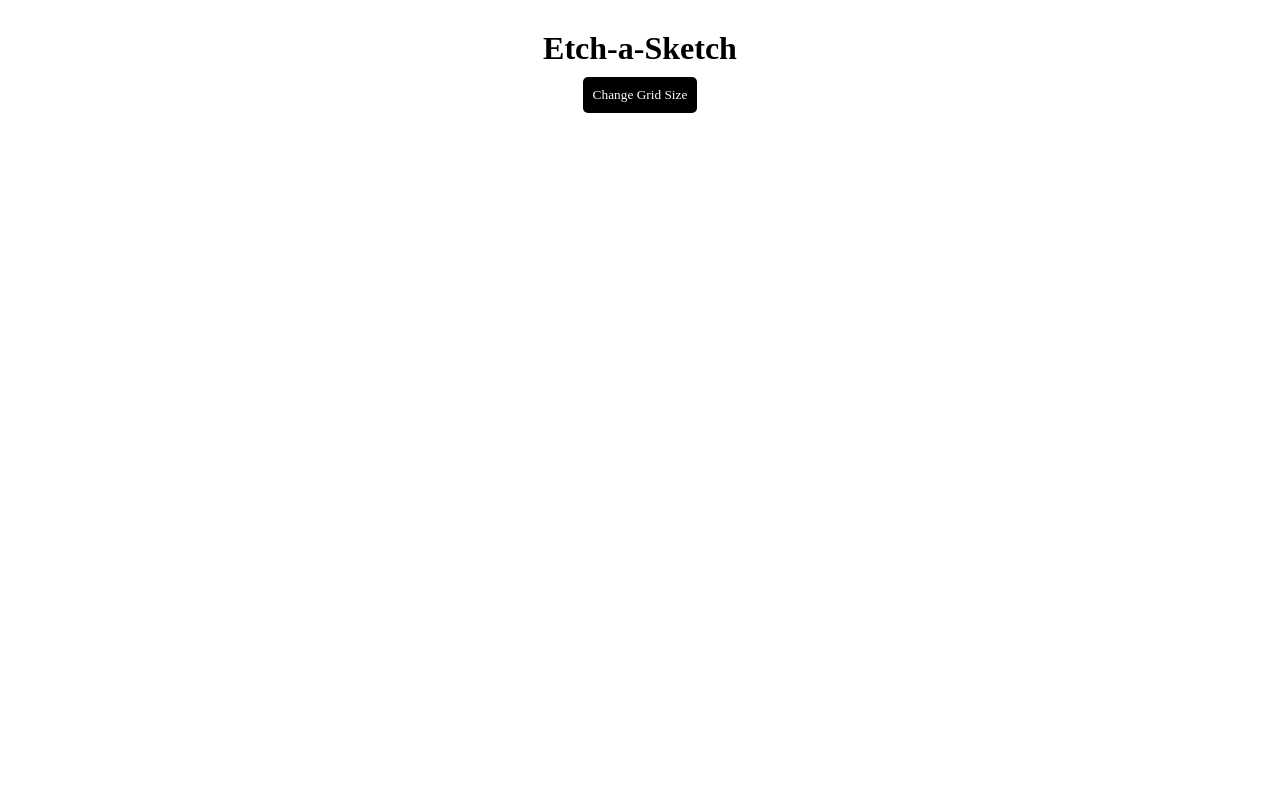
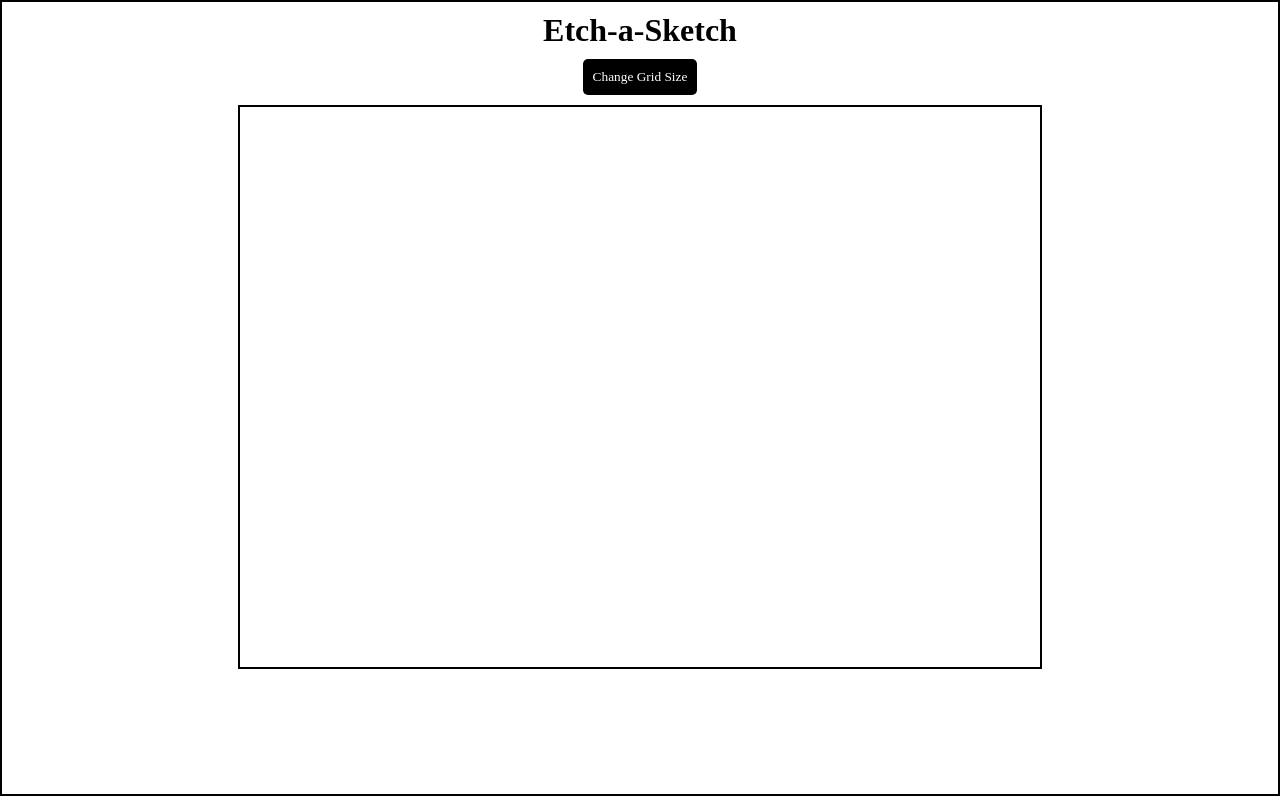
Before and after one commit to NeuronEdge67/Etch-a-Sketch, a plain HTML site: page index.html in a window 1280 px wide. Drawn offline with Linux system fonts and the light colour scheme; a web font is replaced by a local one.

Commit message:
started working on js part of the project

```diff
--- a/index.js
+++ b/index.js
@@ -0,0 +1,2 @@
+// printing project name in console.
+console.log("Etch-a-Sketch");
--- a/style.css
+++ b/style.css
@@ -6,11 +6,13 @@ body{
     display: flex;
     flex-direction: column;
     align-items: center;
+    border: 2px solid black;
+    height: 99vh;
 }
 
 h1{
     display: flex;
-    margin-top: 30px;
+    margin-top: 10px;
     justify-content: center;
     font-family: "Shantell Sans";
 }
@@ -30,4 +32,8 @@ button{
 
 .container{
     cursor: pointer;
+    height: 70vh;
+    width: 100vh;
+    border: 2px solid black;
+    margin-top: 10px;
 }
```
